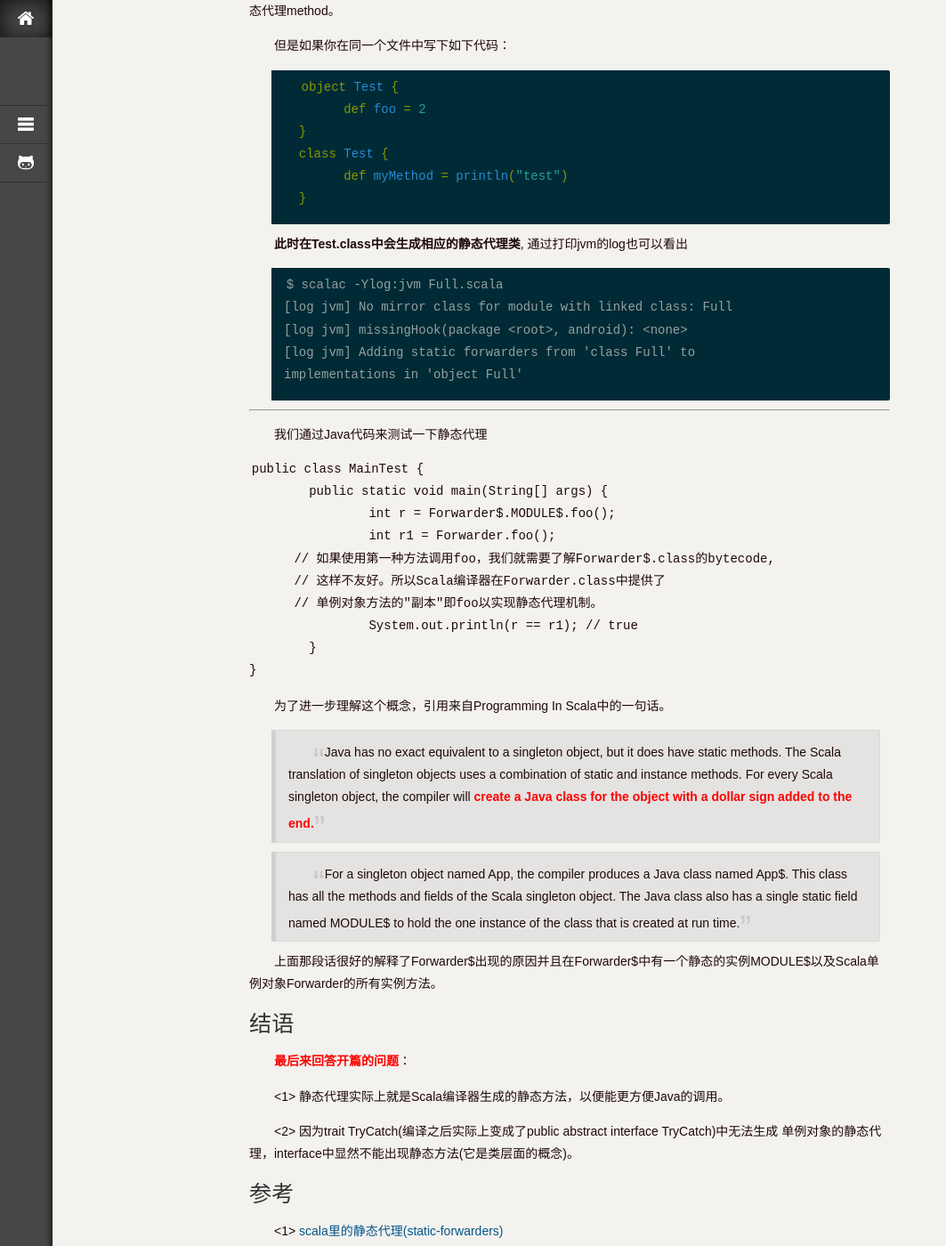
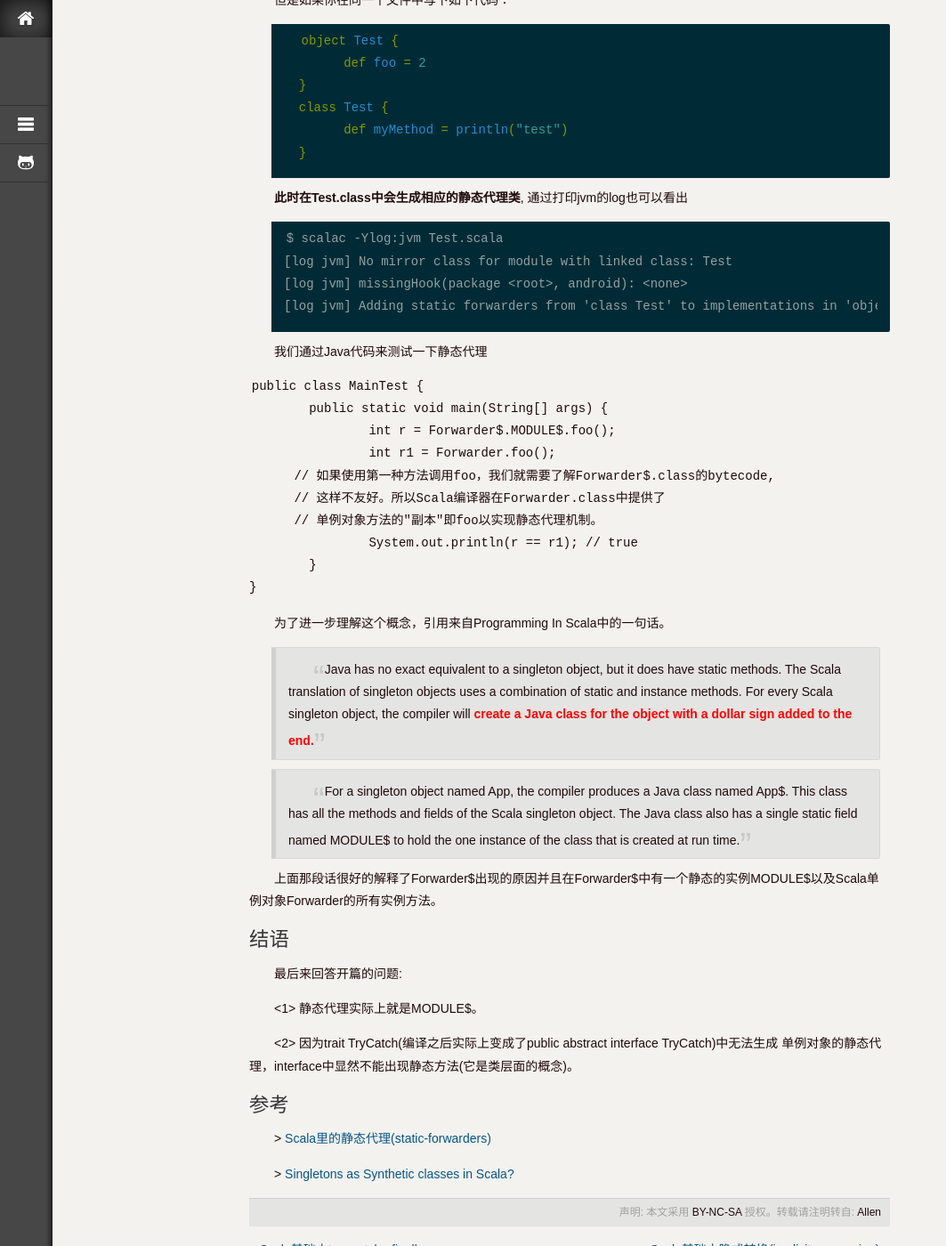
Before and after one commit to jacoffee/jacoffee.github.io, a Jekyll site: the page built from _posts/2015-02-06-static-forwarder.md, in a window 1280 px wide and 1400 px high, scrolled down 2022 px. Shown: the whole window at 89% size, without its empty margins (0-1063 px from the left). Built offline with Jekyll 4.4.1, drawn with Linux system fonts in a browser that asks for light colours; Markdown is read by kramdown in place of the engine named in the settings; comment, search, counter and statistics services are not loaded; some of the changed text lies outside the part shown.

Commit message:
blog fix

````diff
--- a/_posts/2015-02-06-static-forwarder.md
+++ b/_posts/2015-02-06-static-forwarder.md
@@ -13,18 +13,17 @@ keywords: [静态代理, 单例对象]
 在Scala类中我们并没有像Java那样显示的声明main方法，而是通过继承Trait App来实现的。今天在写下面这段代码的时候突然报了如下错误:
 
 ```scala
+  // Reason: companion is a trait, which means no static forwarder can be generated.
   trait TryCatch {}
   object TryCatch extends App {}
-  // Reason: companion is a trait, which means no
-  // static forwarder can be generated.
 ```
 
 提示说的很清楚TryCatch的伴生"类"是一个特质，这样的话静态代理就无法生成了。
 
-# 问题
+##问题
 那么Scala中的静态代理是什么呢？为什么Trait中无法生成静态代理呢？
 
-# 解决
+##解决
 Static forwarder provides easy way for java to invoke scala object's method(静态代理让Java调用Scala的方法更方便了)。
 
 首先，我们采用一个简单的例子来查看什么是static forwarder。
@@ -54,7 +53,7 @@ public final class Forwarder
 ```Java
 public final class Forwarder$
 {
-    public static final  MODULE$;
+    public static final MODULE$;
 
     static
     {
@@ -72,8 +71,6 @@ public final class Forwarder$
 
 > <b style="color:red">这实际上Scala编译器的一个规则，如果你定义了一个单例对象object A但是并没有一个同名的class A, 那么编译器就会为你生成一个同名的class A并且在里面定义所有object A中方法的静态代理。</b>
  如果你已经有了一个同名的class A，这时编译器便不会再生成静态代理。此时Java代码可以通过MODULE$属性来访问单例对象。
-
----
 
 **上面两条规则有一个特别需要注意的地方，什么叫已经有了一个同名的class A**。
 经过验证发现这里的含义是如果你先在Desktop文件下通过
@@ -103,13 +100,11 @@ public final class Forwarder$
 **此时在Test.class中会生成相应的静态代理类**, 通过打印jvm的log也可以看出
 
 ```
-$ scalac -Ylog:jvm Full.scala
-[log jvm] No mirror class for module with linked class: Full
+$ scalac -Ylog:jvm Test.scala
+[log jvm] No mirror class for module with linked class: Test
 [log jvm] missingHook(package <root>, android): <none>
-[log jvm] Adding static forwarders from 'class Full' to
-implementations in 'object Full'
+[log jvm] Adding static forwarders from 'class Test' to implementations in 'object Test'
 ```
----
 
 我们通过Java代码来测试一下静态代理
 
@@ -128,24 +123,24 @@ public class MainTest {
 
 为了进一步理解这个概念，引用来自Programming In Scala中的一句话。
 > Java has no exact equivalent to a singleton object, but it does have static methods.
-  The Scala translation of singleton objects uses a combination of static and instance methods. For every Scala singleton object, the compiler will <b style="color:red">create a Java class for the object with a dollar sign added to the end.</b>
+The Scala translation of singleton objects uses a combination of static and instance methods. For every Scala singleton object, the compiler will <b style="color:red">create a Java class for the object with a dollar sign added to the end.</b>
 
 > For a singleton object named App, the compiler produces a Java class named App$.
-  This class has all the methods and fields of the Scala singleton object.
+This class has all the methods and fields of the Scala singleton object.
 The Java class also has a single static field named MODULE$ to hold the one instance of the class that is created at run time.
 
 上面那段话很好的解释了Forwarder$出现的原因并且在Forwarder$中有一个静态的实例MODULE$以及Scala单例对象Forwarder的所有实例方法。
 
 
-#结语
-<b style="color:red">最后来回答开篇的问题</b>：
+##结语
+最后来回答开篇的问题:
 
-<1> 静态代理实际上就是Scala编译器生成的静态方法，以便能更方便Java的调用。
+<1> 静态代理实际上就是MODULE$。
 
 <2> 因为trait TryCatch(编译之后实际上变成了public abstract interface TryCatch)中无法生成
 单例对象的静态代理，interface中显然不能出现静态方法(它是类层面的概念)。
 
-#参考
-<1> [scala里的静态代理(static-forwarders)](http://hongjiang.info/scala-static-forwarders/)
+##参考
+\> [Scala里的静态代理(static-forwarders)](http://hongjiang.info/scala-static-forwarders/)
 
-<2> [Singletons as Synthetic classes in Scala?](http://stackoverflow.com/questions/5721046/singletons-as-synthetic-classes-in-scala)
+\> [Singletons as Synthetic classes in Scala?](http://stackoverflow.com/questions/5721046/singletons-as-synthetic-classes-in-scala)
````
